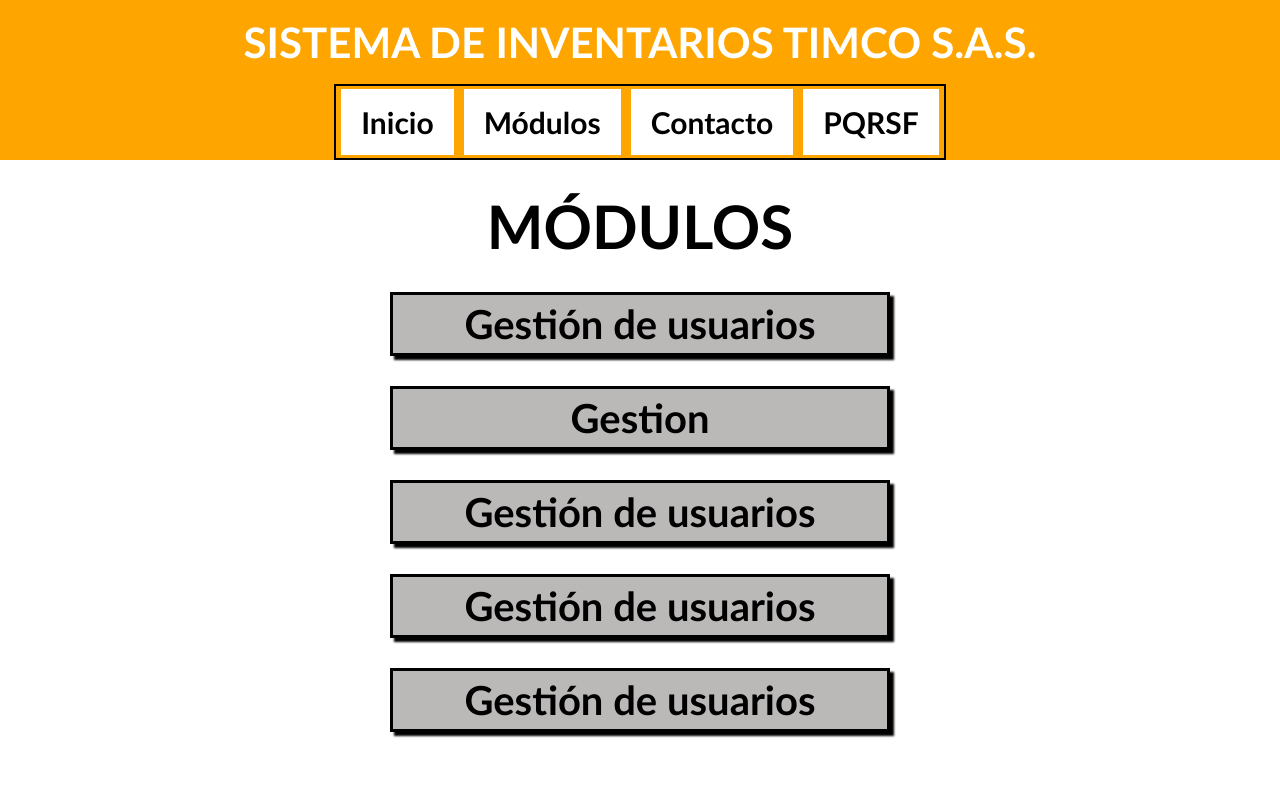
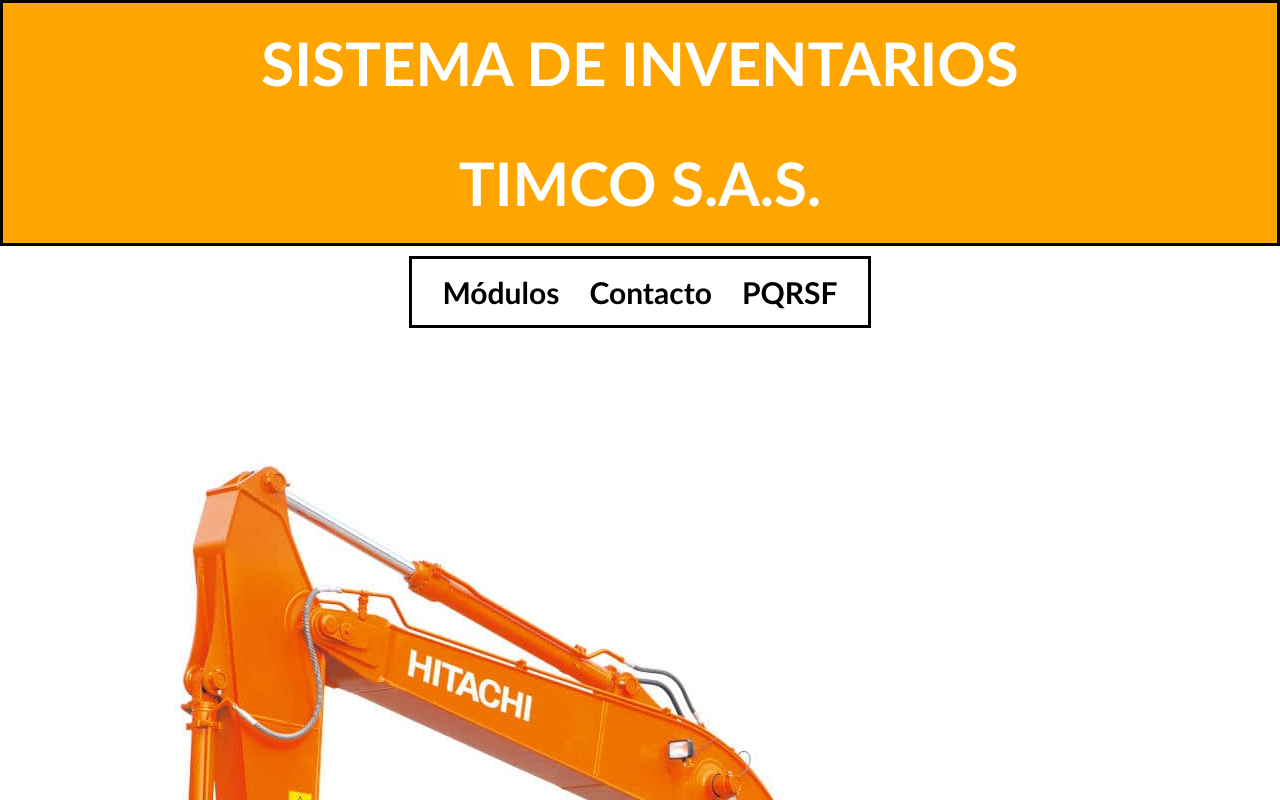
Before and after one commit to Brigitte9219/Timco_Reactjs, a React (Create React App) app: page / in a window 1280 px wide. Shown: the top 800 px of the page. Built offline with nearby package versions, Linux system fonts and the light colour scheme.

Commit message:
Creación de la carpeta paginas y creación del archivo inicio

```diff
--- a/src/App.js
+++ b/src/App.js
@@ -1,28 +1,11 @@
 import './App.css';
-import Boton from './componentes/Boton';
-import EncabezadoSecundario from './componentes/EncabezadoSecundario';
-import MenuSecundario from './componentes/MenuSecundario';
-import PieDePagina from './componentes/PieDePagina';
-import TituloPrincipal from './componentes/TituloPrincipal';
+import Inicio from './paginas/Inicio';
 
 function App() {
   return (
     <div className="App">
-      <EncabezadoSecundario />
-      <MenuSecundario/>
-      <TituloPrincipal
-      titulo='MÓDULOS' />
-      <Boton
-      texto='Gestión de usuarios' />
-      <Boton
-      texto='Gestion' />
-      <Boton
-      texto='Gestión de usuarios' />
-      <Boton
-      texto='Gestión de usuarios' />
-      <Boton
-      texto='Gestión de usuarios' />
-      <PieDePagina />
+      <Inicio />
+
     </div>
   );
 }
--- /dev/null
+++ b/src/paginas/Inicio.js
@@ -0,0 +1,18 @@
+import React from "react";
+import EncabezadoPrincipal from '../componentes/EncabezadoPrincipal';
+import ImagenRetro from '../componentes/ImagenRetro';
+import MenuPrincipal from '../componentes/MenuPrincipal';
+import PieDePagina from '../componentes/PieDePagina';
+
+function Inicio(){
+    return(
+        <div>
+            <EncabezadoPrincipal />
+            <MenuPrincipal />
+            <ImagenRetro />
+            <PieDePagina />
+        </div>
+    );
+}
+
+export default Inicio;
```
Also changed, not shown: src/componentes/Texto.js (added), src/componentes/formulario.js (added).
